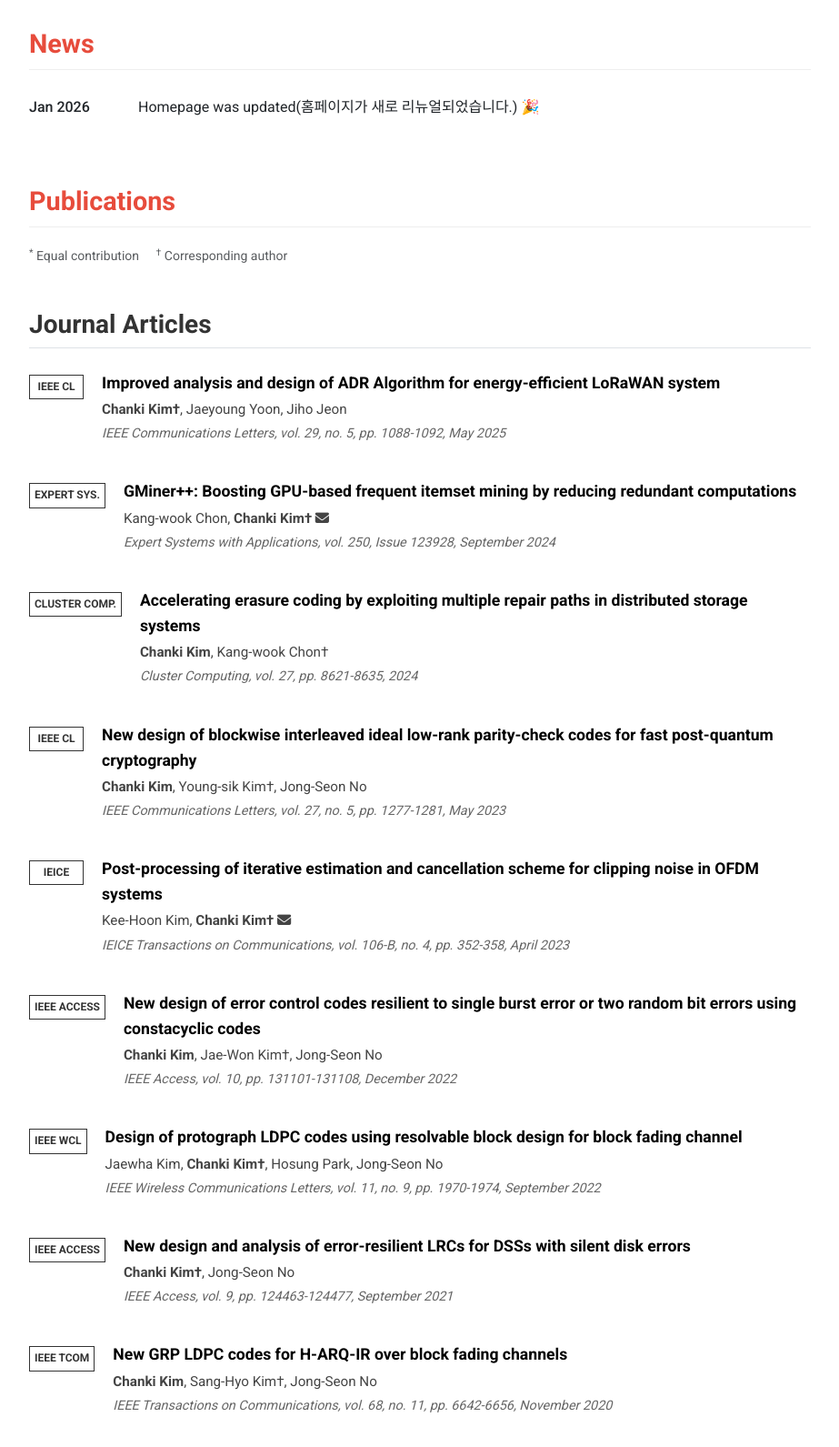
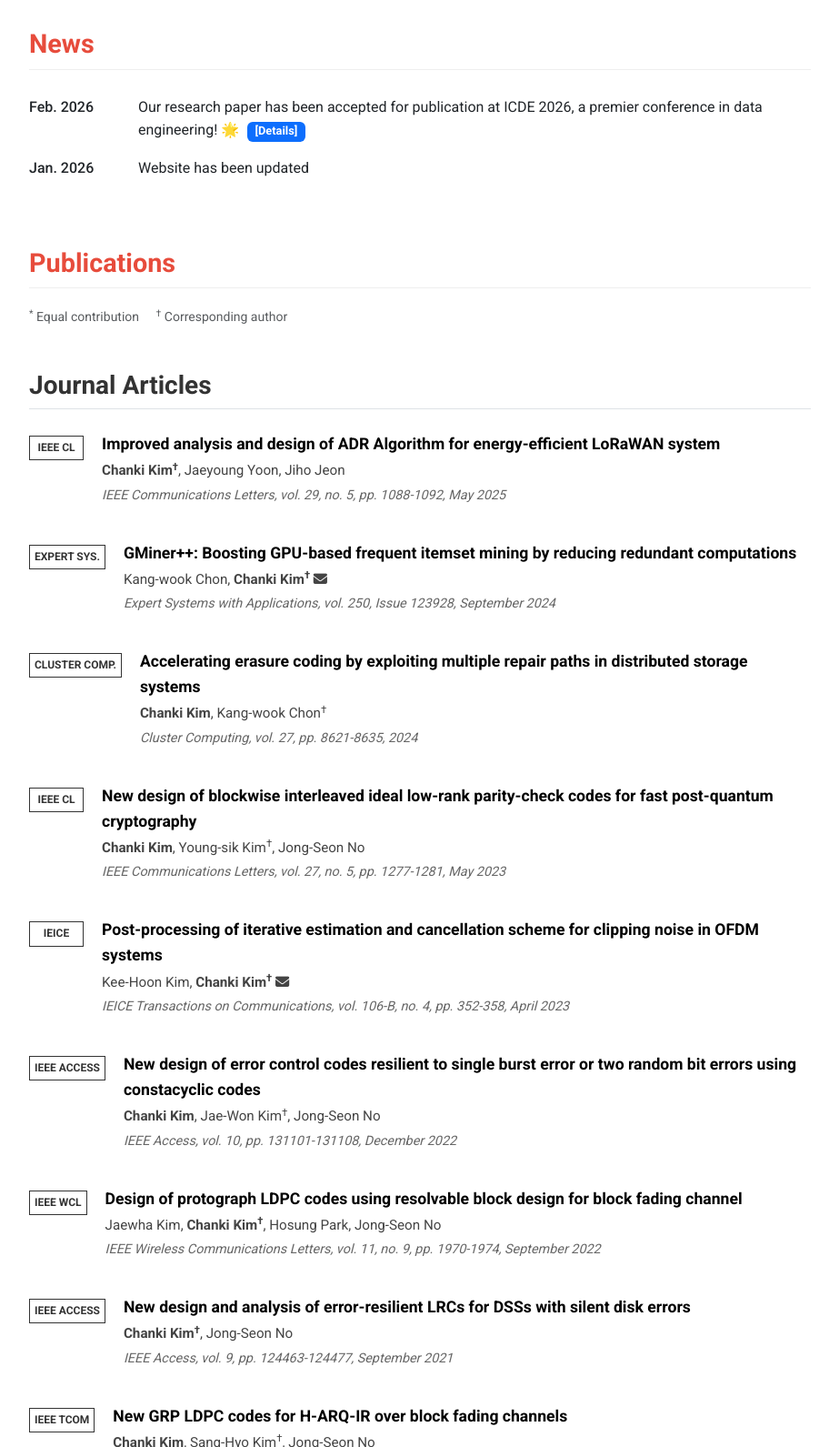
Before and after one commit to JBNU-carisis/JBNU-carisis.github.io, a plain HTML site: page index.html in a window 1280 px wide. Shown: the part 580-2171 px from the top of the page at 91% size, without its empty margins (178-1101 px from the left). Drawn offline with nearby package versions, Linux system fonts and the light colour scheme; some icons are missing.

Commit message:
Update index.html

```diff
--- a/index.html
+++ b/index.html
@@ -3,7 +3,7 @@
 <head>
     <meta charset="UTF-8">
     <meta name="viewport" content="width=device-width, initial-scale=1.0">
-    <title>Prof. Chanki Kim - Computing and Communication System Lab</title>
+    <title>Computing and Communication System Lab (CCSL), JBNU</title>
 
     <link href="https://cdn.jsdelivr.net/npm/bootstrap@5.3.0/dist/css/bootstrap.min.css" rel="stylesheet">
     <link rel="stylesheet" href="https://cdnjs.cloudflare.com/ajax/libs/font-awesome/6.4.0/css/all.min.css">
@@ -298,8 +298,12 @@
             <table class="table news-table table-borderless">
                 <tbody>
                     <tr>
-                            <td class="news-date">Jan 2026</td>
-                            <td>Homepage was updated(홈페이지가 새로 리뉴얼되었습니다.) 🎉</td>
+                        <td class="news-date">Feb. 2026</td>
+                        <td> Our research paper has been accepted for publication at ICDE 2026, a premier conference in data engineering! 🌟 <a href="#icde2026" style="margin-left: 5px; font-size: 0.8em; text-decoration: none;" class="badge bg-primary">  [Details] </a></td>
+                    </tr>
+                    <tr>
+                        <td class="news-date">Jan. 2026</td>
+                        <td>Website has been updated </td>
                     </tr>
                 </tbody>
             </table>
@@ -328,7 +332,7 @@
                 <div class="pub-content">
                     <a href="https://doi.org/10.1109/LCOMM.2025.3550512" class="pub-title">Improved analysis and design of ADR Algorithm for energy-efficient LoRaWAN system</a>
                     <div class="pub-author">
-                        <b>Chanki Kim†</b>, Jaeyoung Yoon, Jiho Jeon
+                        <b>Chanki Kim<sup>†</sup></b>, Jaeyoung Yoon, Jiho Jeon
                     </div>
                     <div class="pub-venue-text">
                         IEEE Communications Letters, vol. 29, no. 5, pp. 1088-1092, May 2025
@@ -343,7 +347,7 @@
                 <div class="pub-content">
                     <a href="https://doi.org/10.1016/j.eswa.2024.123928" class="pub-title">GMiner++: Boosting GPU-based frequent itemset mining by reducing redundant computations</a>
                     <div class="pub-author">
-                        Kang-wook Chon, <b>Chanki Kim†</b> <i class="fas fa-envelope" title="Corresponding Author"></i>
+                        Kang-wook Chon, <b>Chanki Kim<sup>†</sup></b> <i class="fas fa-envelope" title="Corresponding Author"></i>
                     </div>
                     <div class="pub-venue-text">
                         Expert Systems with Applications, vol. 250, Issue 123928, September 2024
@@ -358,7 +362,7 @@
                 <div class="pub-content">
                     <a href="https://doi.org/10.1007/s10586-024-04438-y" class="pub-title">Accelerating erasure coding by exploiting multiple repair paths in distributed storage systems</a>
                     <div class="pub-author">
-                        <b>Chanki Kim</b>, Kang-wook Chon†
+                        <b>Chanki Kim</b>, Kang-wook Chon<sup>†</sup>
                     </div>
                     <div class="pub-venue-text">
                         Cluster Computing, vol. 27, pp. 8621-8635, 2024
@@ -373,7 +377,7 @@
                 <div class="pub-content">
                     <a href="https://ieeexplore.ieee.org/document/10068546" class="pub-title">New design of blockwise interleaved ideal low-rank parity-check codes for fast post-quantum cryptography</a>
                     <div class="pub-author">
-                        <b>Chanki Kim</b>, Young-sik Kim†, Jong-Seon No
+                        <b>Chanki Kim</b>, Young-sik Kim<sup>†</sup>, Jong-Seon No
                     </div>
                     <div class="pub-venue-text">
                         IEEE Communications Letters, vol. 27, no. 5, pp. 1277-1281, May 2023
@@ -388,7 +392,7 @@
                 <div class="pub-content">
                     <a href="https://doi.org/10.1587/transcom.2022EBP3090" class="pub-title">Post-processing of iterative estimation and cancellation scheme for clipping noise in OFDM systems</a>
                     <div class="pub-author">
-                        Kee-Hoon Kim, <b>Chanki Kim†</b> <i class="fas fa-envelope" title="Corresponding Author"></i>
+                        Kee-Hoon Kim, <b>Chanki Kim<sup>†</sup></b> <i class="fas fa-envelope" title="Corresponding Author"></i>
                     </div>
                     <div class="pub-venue-text">
                         IEICE Transactions on Communications, vol. 106-B, no. 4, pp. 352-358, April 2023
@@ -403,7 +407,7 @@
                 <div class="pub-content">
                     <a href="https://ieeexplore.ieee.org/document/9987493" class="pub-title">New design of error control codes resilient to single burst error or two random bit errors using constacyclic codes</a>
                     <div class="pub-author">
-                        <b>Chanki Kim</b>, Jae-Won Kim†, Jong-Seon No
+                        <b>Chanki Kim</b>, Jae-Won Kim<sup>†</sup>, Jong-Seon No
                     </div>
                     <div class="pub-venue-text">
                         IEEE Access, vol. 10, pp. 131101-131108, December 2022
@@ -418,7 +422,7 @@
                 <div class="pub-content">
                     <a href="https://doi.org/10.1109/LWC.2022.3190026" class="pub-title">Design of protograph LDPC codes using resolvable block design for block fading channel</a>
                     <div class="pub-author">
-                        Jaewha Kim, <b>Chanki Kim†</b>, Hosung Park, Jong-Seon No
+                        Jaewha Kim, <b>Chanki Kim<sup>†</sup></b>, Hosung Park, Jong-Seon No
                     </div>
                     <div class="pub-venue-text">
                         IEEE Wireless Communications Letters, vol. 11, no. 9, pp. 1970-1974, September 2022
@@ -433,7 +437,7 @@
                 <div class="pub-content">
                     <a href="https://ieeexplore.ieee.org/search/searchresult.jsp?newsearch=true&queryText=New%20design%20and%20analysis%20of%20error-resilient%20LRCs%20for%20DSSs%20with%20silent%20disk%20errors" class="pub-title">New design and analysis of error-resilient LRCs for DSSs with silent disk errors</a>
                     <div class="pub-author">
-                        <b>Chanki Kim†</b>, Jong-Seon No
+                        <b>Chanki Kim<sup>†</sup></b>, Jong-Seon No
                     </div>
                     <div class="pub-venue-text">
                         IEEE Access, vol. 9, pp. 124463-124477, September 2021
@@ -448,7 +452,7 @@
                 <div class="pub-content">
                     <a href="https://doi.org/10.1109/TCOMM.2020.3011964" class="pub-title">New GRP LDPC codes for H-ARQ-IR over block fading channels</a>
                     <div class="pub-author">
-                        <b>Chanki Kim</b>, Sang-Hyo Kim†, Jong-Seon No
+                        <b>Chanki Kim</b>, Sang-Hyo Kim<sup>†</sup>, Jong-Seon No
                     </div>
                     <div class="pub-venue-text">
                         IEEE Transactions on Communications, vol. 68, no. 11, pp. 6642-6656, November 2020
@@ -566,12 +570,29 @@
                 International Conferences
             </h3>
 
+        <div class="pub-row" id="icde2026">
+            <div class="pub-abbr">
+                <a href="https://icde2026.github.io/accepted-papers.html" class="badge-venue" target="_blank">ICDE</a>
+            </div>
+            <div class="pub-content">
+                <a href="#" class="pub-title">Toward scalable Tucker decomposition: skew-aware multi-level partitioning with GPU–storage co-processing</a>
+
+                <div class="pub-author">
+                    Seung Hyeon Song<sup>*</sup>, Jihye Lee<sup>*</sup>, <b>Chanki Kim<sup>†</sup></b>, and Kang-Wook Chon<sup>†</sup
+                </div>
+
+                <div class="pub-venue-text">
+                    IEEE 42nd International Conference on Data Engineering (ICDE), Montreal, Canada, 2026
+                </div>
+            </div>
+        </div>
+
             <div class="pub-row">
                 <div class="pub-abbr">
                     <a href="#" class="badge-venue">ICTC</a>
                 </div>
                 <div class="pub-content">
-                    <a href="https://doi.org/10.1109/ICTC.2016.7763538" class="pub-title">Anti-jamming partially regular LDPC codes for follower jamming with Rayleigh block fading in frequency hopping spread spectrum</a>
+                    <a href= class="pub-title">Anti-jamming partially regular LDPC codes for follower jamming with Rayleigh block fading in frequency hopping spread spectrum</a>
                     <div class="pub-author">
                         <b>Chanki Kim</b>, Jong-Seon No, Jinsoo Park, Hong-Yeop Song, Jaeha Ahn
                     </div>
@@ -580,6 +601,8 @@
                     </div>
                 </div>
             </div>
+
+
 
             <div class="pub-row">
                 <div class="pub-abbr">
```
Lines whose indentation alone changed are shown as unchanged.
